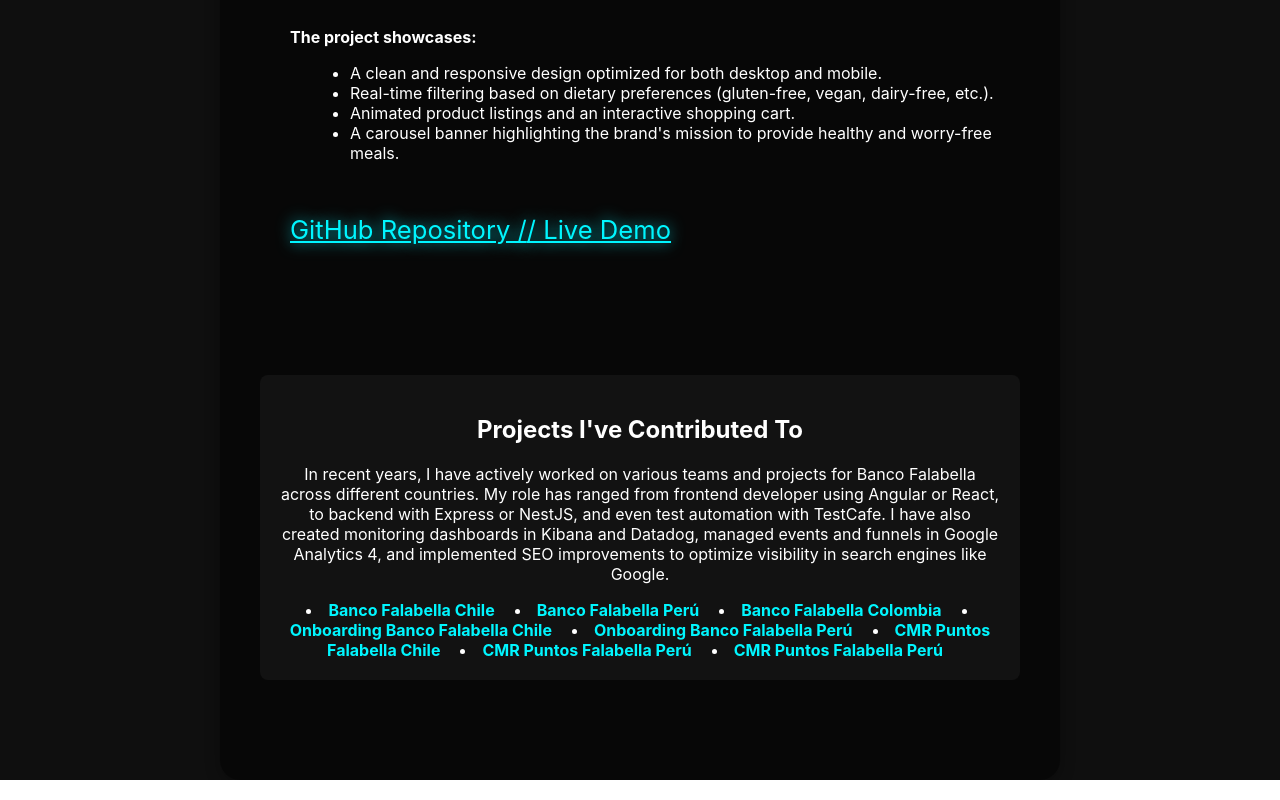
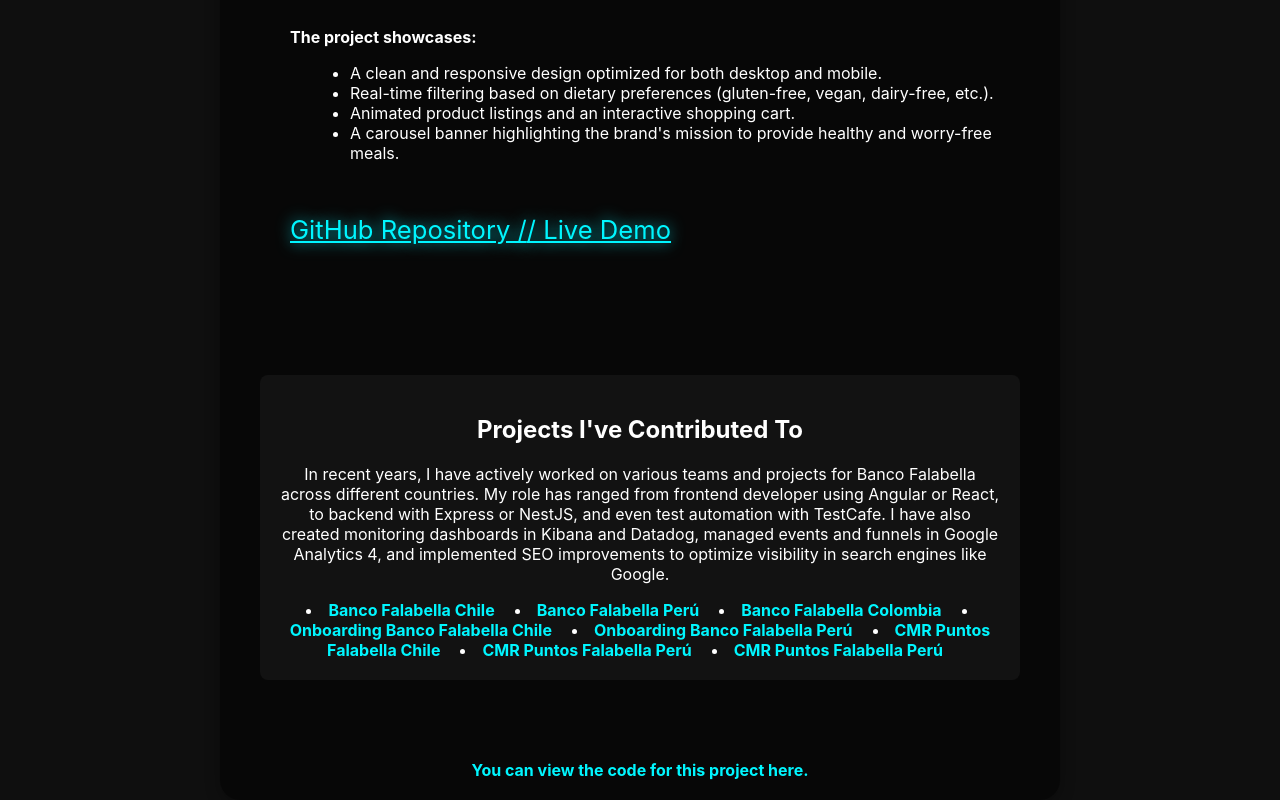
Before and after one commit to drewdev/portfolio, a React (Create React App) app: page / in a window 1280 px wide. Shown: the part 1736-2536 px from the top of the page. Built offline with nearby package versions, Linux system fonts and the light colour scheme; no server answers.

Commit message:
feat: added link to portfolio code

```diff
--- a/src/pages/home/home.styled.tsx
+++ b/src/pages/home/home.styled.tsx
@@ -83,6 +83,14 @@
       transform: translateY(-5px);
     }
   `,
+  Link: styled.a`
+    text-decoration: none;
+    color: #00f6ff;
+    font-weight: bold;
+    transition: color 0.2s ease-in;
+    &:hover {
+      text-shadow: 0px 0px 15px rgba(0, 246, 255, 0.8);
+    }`
 };
 
 export default Styled;
--- a/src/pages/home/home.tsx
+++ b/src/pages/home/home.tsx
@@ -50,6 +50,9 @@
           {buttonText}
         </Styled.Button>
         <ProjectsSection />
+        <Styled.Link href="https://github.com/drewdev/portfolio" target="_blank" rel="noopener noreferrer" className="link">
+          You can view the code for this project here.
+        </Styled.Link>
       </Styled.Content>
     </Styled.Container>
   );
```
